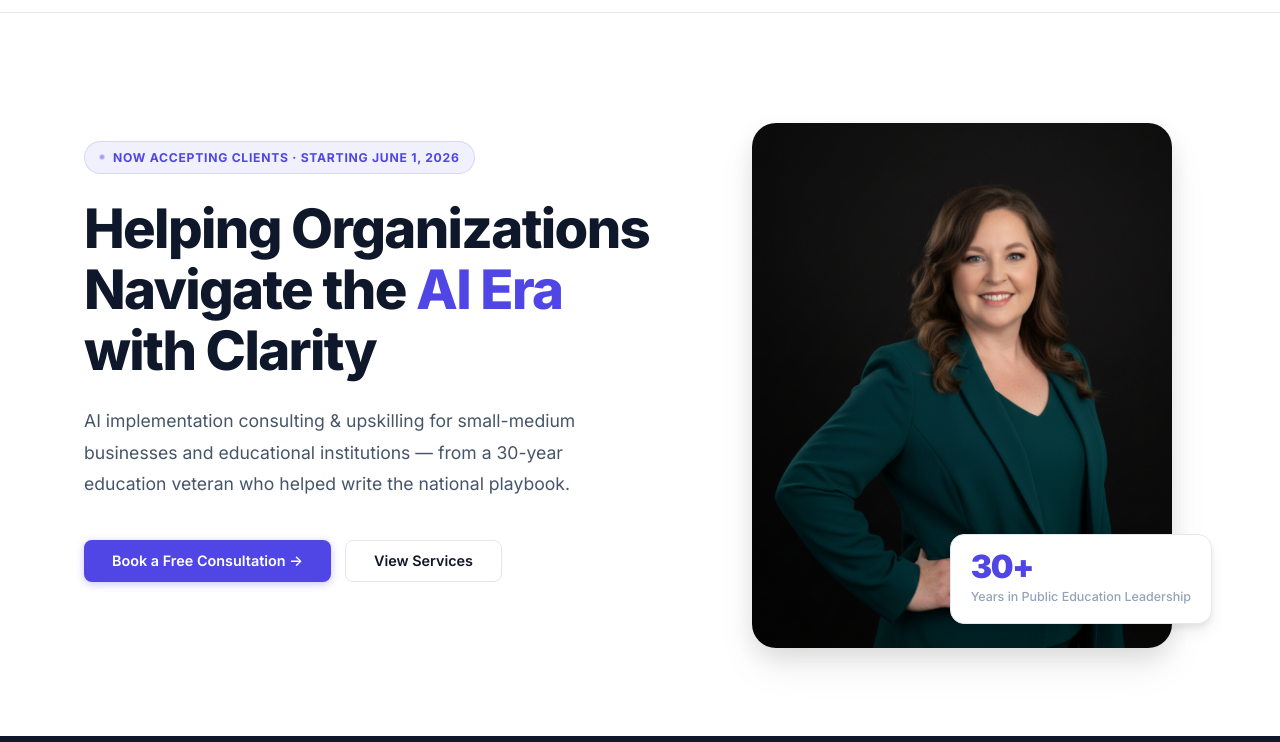
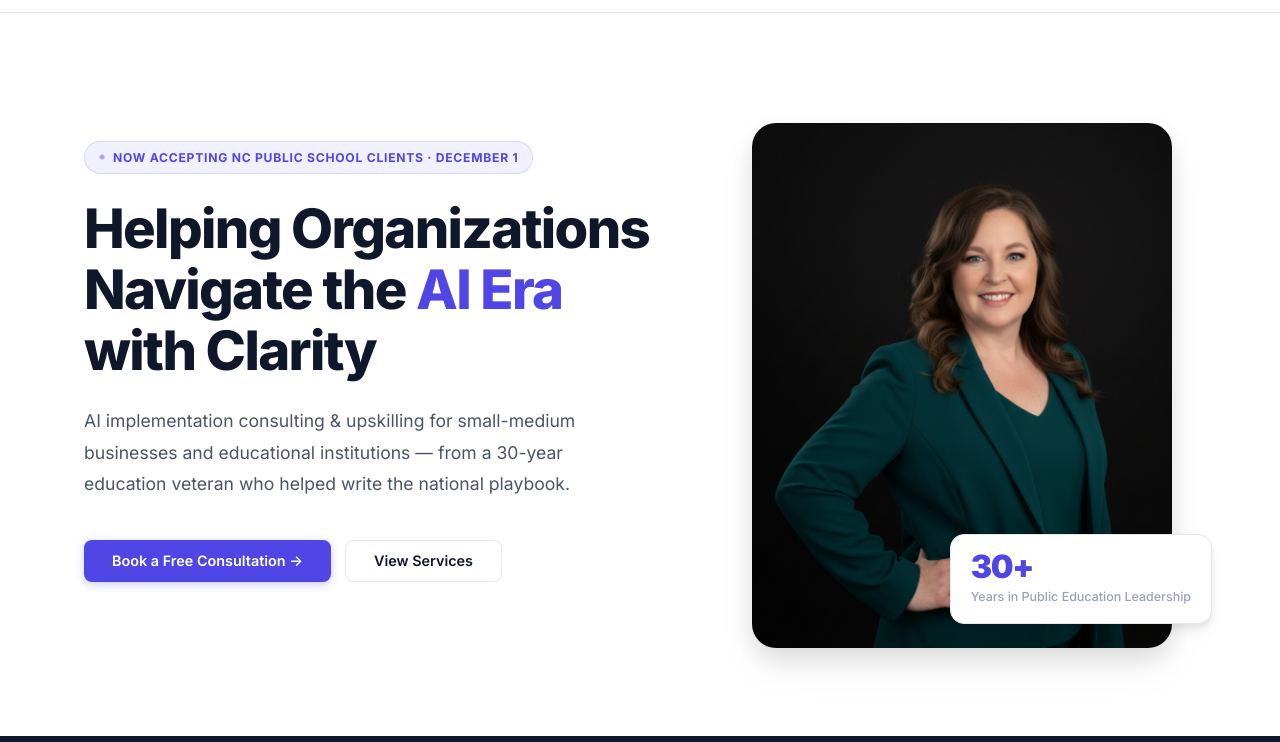
Before and after one commit to VeraCubero/cuberoconsulting.com, a plain HTML site: page index.html in a window 1280 px wide. Shown: the part 58-800 px from the top of the page. Drawn offline with Linux system fonts and the light colour scheme.

Commit message:
Update banner to Dec 1 NC public school clients

```diff
--- a/index.html
+++ b/index.html
@@ -42,7 +42,7 @@
         <div class="hero-content">
           <div class="hero-eyebrow">
             <div class="hero-eyebrow-dot"></div>
-            Now Accepting Clients · Starting June 1, 2026
+            Now Accepting NC Public School Clients · December 1
           </div>
           <h1>Helping Organizations Navigate the <em>AI Era</em> with Clarity</h1>
           <p class="hero-sub">AI implementation consulting &amp; upskilling for small-medium businesses and educational institutions — from a 30-year education veteran who helped write the national playbook.</p>
```
Also changed, not shown: social/linkedin-nc-public-schools-dec1.png (added).
